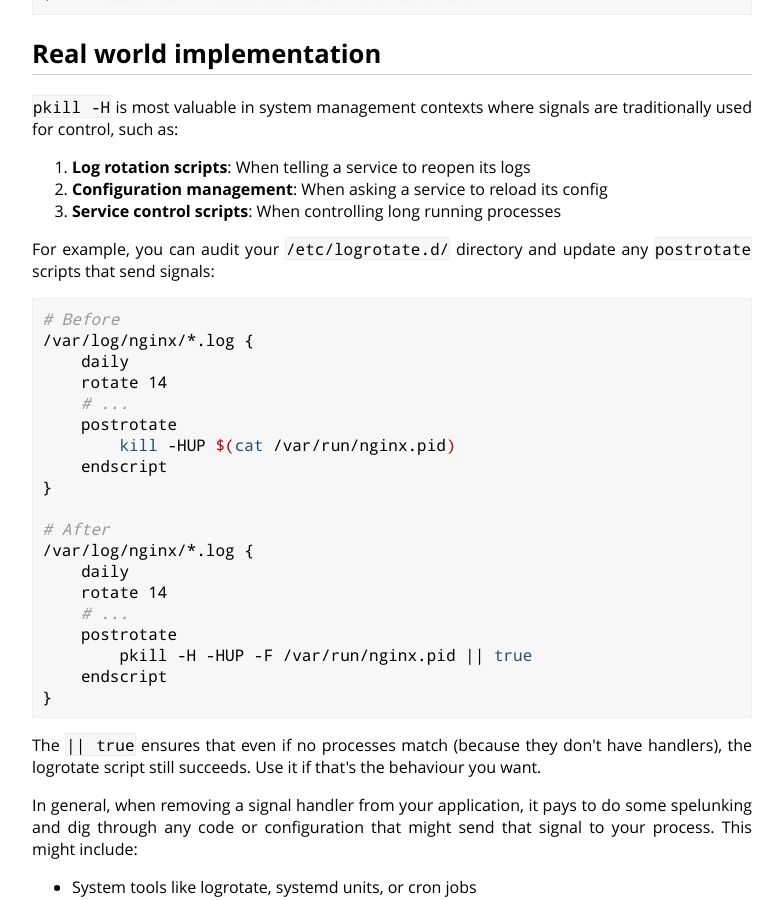
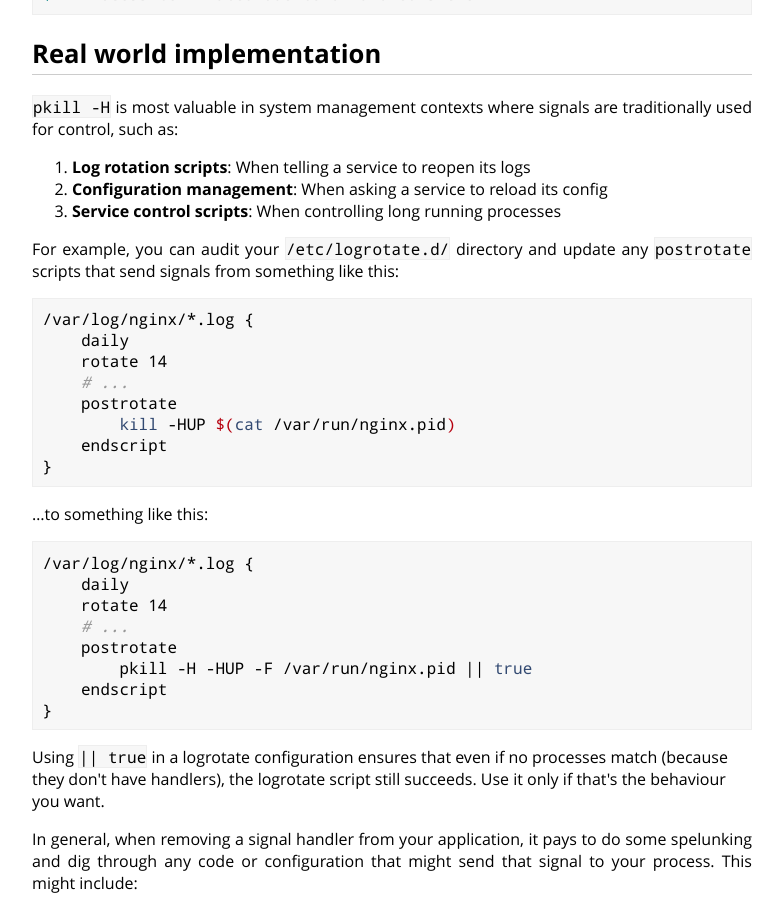
Before and after one commit to cdown/chrisdown.name, a Jekyll site: the page built from _posts/2025-05-12-safer-signal-sending-with-pkill-require-handler.md, in a window 1280 px wide and 900 px high, scrolled down 5832 px. Shown: the whole window, without its empty margins (248-1031 px from the left). Built offline with Jekyll 4.4.1, drawn with Linux system fonts in a browser that asks for light colours.

Commit message:
require handler post: Split out postrotate scripts

```diff
--- a/_posts/2025-05-12-safer-signal-sending-with-pkill-require-handler.md
+++ b/_posts/2025-05-12-safer-signal-sending-with-pkill-require-handler.md
@@ -327,10 +327,9 @@ traditionally used for control, such as:
 3. **Service control scripts**: When controlling long running processes
 
 For example, you can audit your `/etc/logrotate.d/` directory and update any
-`postrotate` scripts that send signals:
+`postrotate` scripts that send signals from something like this:
 
 {% highlight bash %}
-# Before
 /var/log/nginx/*.log {
     daily
     rotate 14
@@ -339,8 +338,11 @@ For example, you can audit your `/etc/logrotate.d/` directory and update any
         kill -HUP $(cat /var/run/nginx.pid)
     endscript
 }
+{% endhighlight %}
 
-# After
+...to something like this:
+
+{% highlight bash %}
 /var/log/nginx/*.log {
     daily
     rotate 14
@@ -351,9 +353,11 @@ For example, you can audit your `/etc/logrotate.d/` directory and update any
 }
 {% endhighlight %}
 
-The `|| true` ensures that even if no processes match (because they don't have
-handlers), the logrotate script still succeeds. Use it if that's the behaviour
-you want.
+{% sidenote %}
+Using `|| true` in a logrotate configuration ensures that even if no processes
+match (because they don't have handlers), the logrotate script still succeeds.
+Use it only if that's the behaviour you want.
+{% endsidenote %}
 
 In general, when removing a signal handler from your application, it pays to do
 some spelunking and dig through any code or configuration that might send that
```
